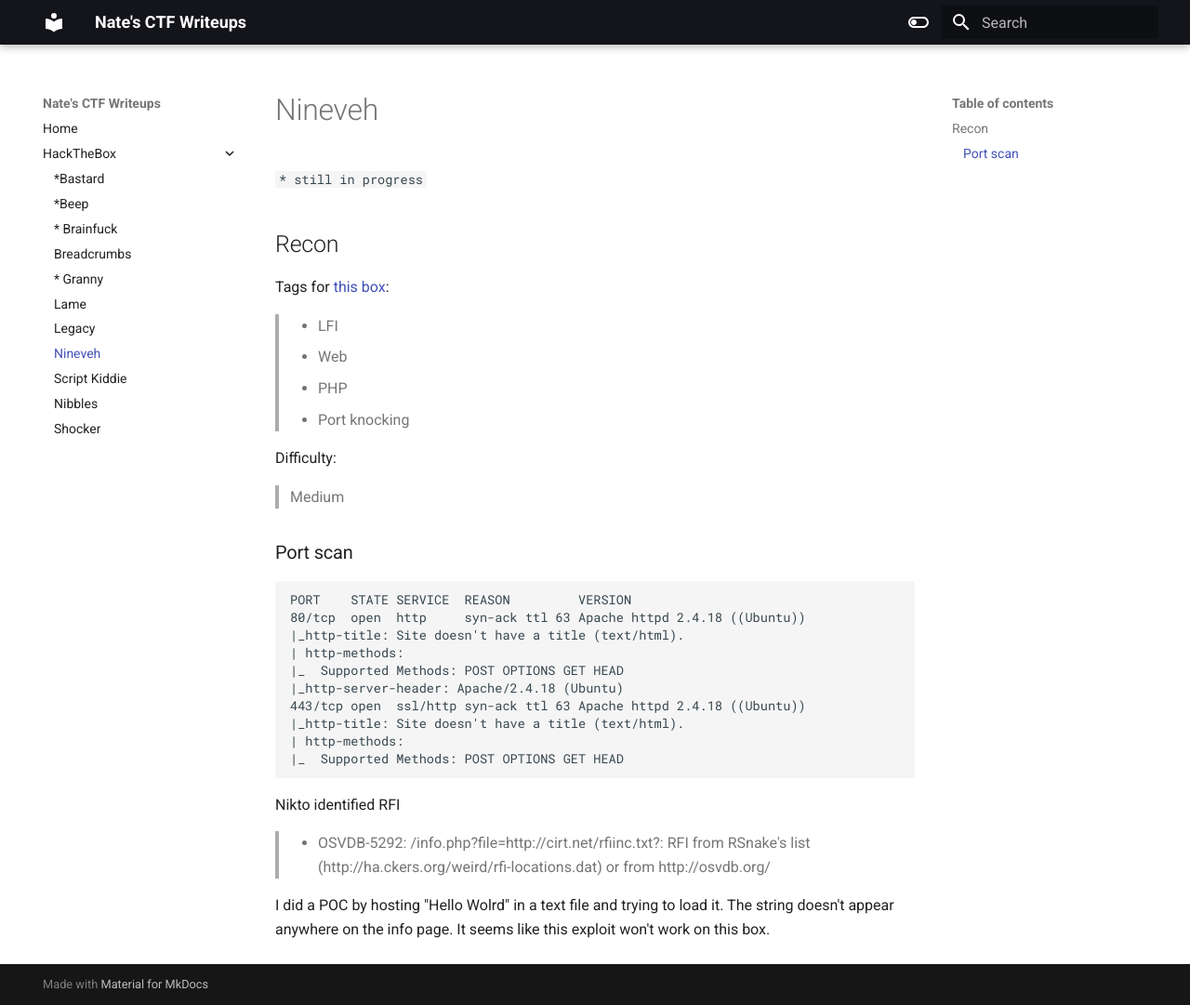
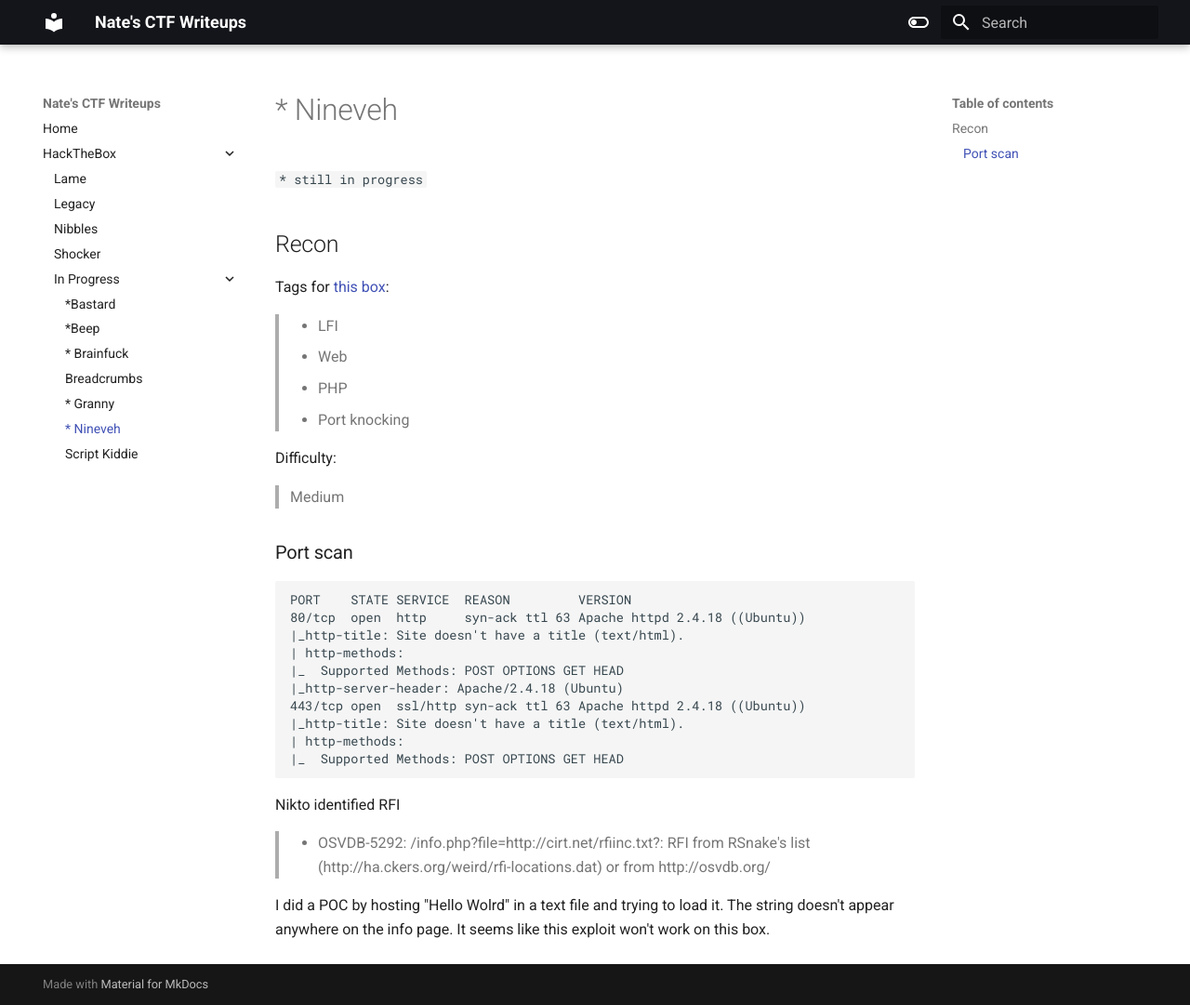
Before and after one commit to nlw93/ctfs, an MkDocs documentation site: the page built from docs/HackTheBox/In Progress/Nineveh.md, in a window 1280 px wide and 1081 px high. Shown: the whole window at 93% size. Built offline with MkDocs 1.6.1 and Material for MkDocs 9.7.7, drawn with Linux system fonts in a browser that asks for light colours.

Commit message:
Move incomplete writeups to folder

```diff
--- a/docs/HackTheBox/Nineveh.md
+++ b/docs/HackTheBox/In Progress/Nineveh.md
@@ -1,4 +1,4 @@
-# Nineveh
+# * Nineveh
 
 `* still in progress`
 ## Recon
```
Also changed, not shown: docs/HackTheBox/In Progress/Bastard.md (renamed from docs/HackTheBox/Bastard.md), docs/HackTheBox/In Progress/Beep.md (renamed from docs/HackTheBox/Beep.md), docs/HackTheBox/In Progress/Brainfuck.md (renamed from docs/HackTheBox/Brainfuck.md), docs/HackTheBox/In Progress/Breadcrumbs.md (renamed from docs/HackTheBox/Breadcrumbs.md), docs/HackTheBox/In Progress/Granny.md (renamed from docs/HackTheBox/Granny.md), docs/HackTheBox/In Progress/ScriptKiddie.md (renamed from docs/HackTheBox/ScriptKiddie.md), 1 other file.
